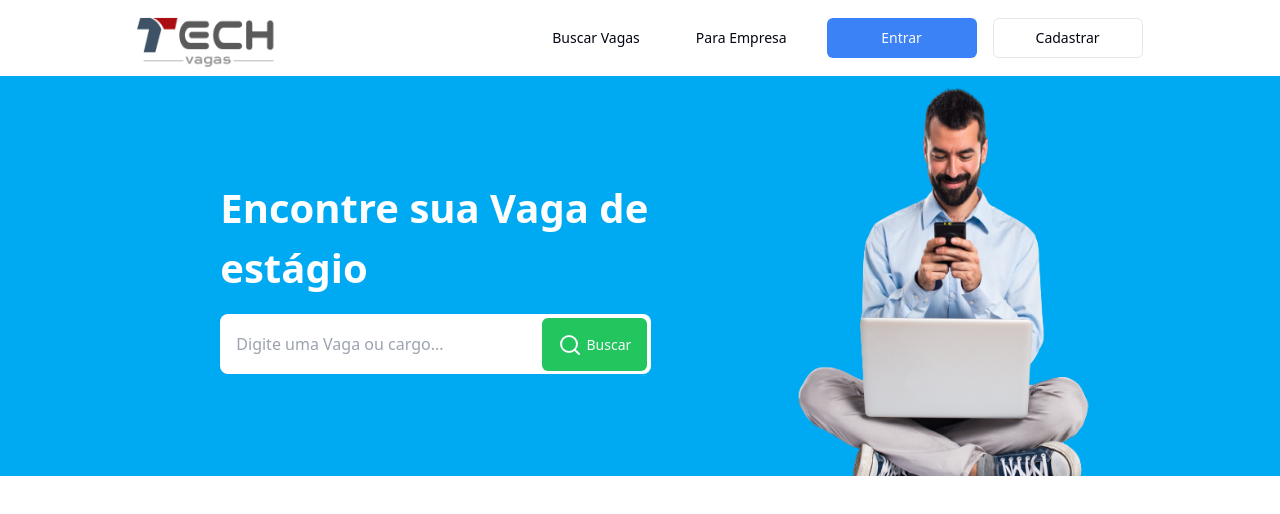
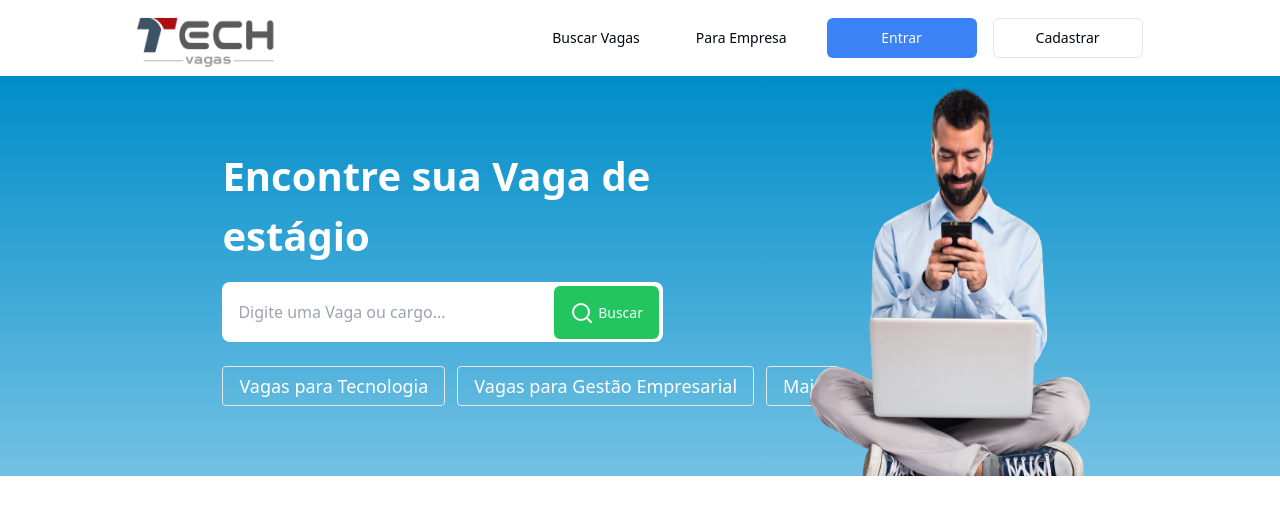
Before and after one commit to guicarsiqsantos/TECH-VAGAS-FRONT-END, a React (Vite) app: page / in a window 1280 px wide. Shown: the top 514 px of the page. Built offline with nearby package versions, Linux system fonts and the light colour scheme.

Commit message:
Desenvolvendo o busca de vagas rapida na HOME/cover

```diff
--- a/src/components/Cover.tsx
+++ b/src/components/Cover.tsx
@@ -1,10 +1,10 @@
 import { Button } from "./ui/button";
 import imgMemLaptop from "../assets/images/mem_laptop.png";
-import { SearchIcon } from "lucide-react";
+import { Ghost, SearchIcon } from "lucide-react";
 
 export default function Cover() {
   return (
-    <div className="flex justify-between bg-[#00AAF2] h-[50vh]">
+    <div className="flex justify-between bg-gradient-to-t from-[#73C1E3] to-[#008DC9]  h-[50vh]">
       <div className="flex flex-col w-[52%] justify-center items-center ml-[10%] max-md:w-full max-md:ml-1">
         <h1 className="w-[70%] mb-4 text-[40px] font-bold text-white">
           Encontre sua Vaga de estágio
@@ -22,6 +22,26 @@ export default function Cover() {
             </Button>
           </span>
         </div>
+        <div className=" flex w-[70%] mt-6">
+          <Button
+            variant={"outline"}
+            className="bg-[] text-white text-lg font-normal rounded-sm mr-3"
+          >
+            Vagas para Tecnologia
+          </Button>
+          <Button
+            variant={"outline"}
+            className="bg-[] text-white text-lg font-normal rounded-sm  mr-3"
+          >
+            Vagas para Gestão Empresarial
+          </Button>
+          <Button
+            variant={"outline"}
+            className="bg-[] text-white text-lg font-normal rounded-sm  mr-3"
+          >
+            Mais
+          </Button>
+        </div>
       </div>
       <div className="mr-[10%] max-md:hidden">
         <img src={imgMemLaptop} alt="home" className="h-full" />
```
